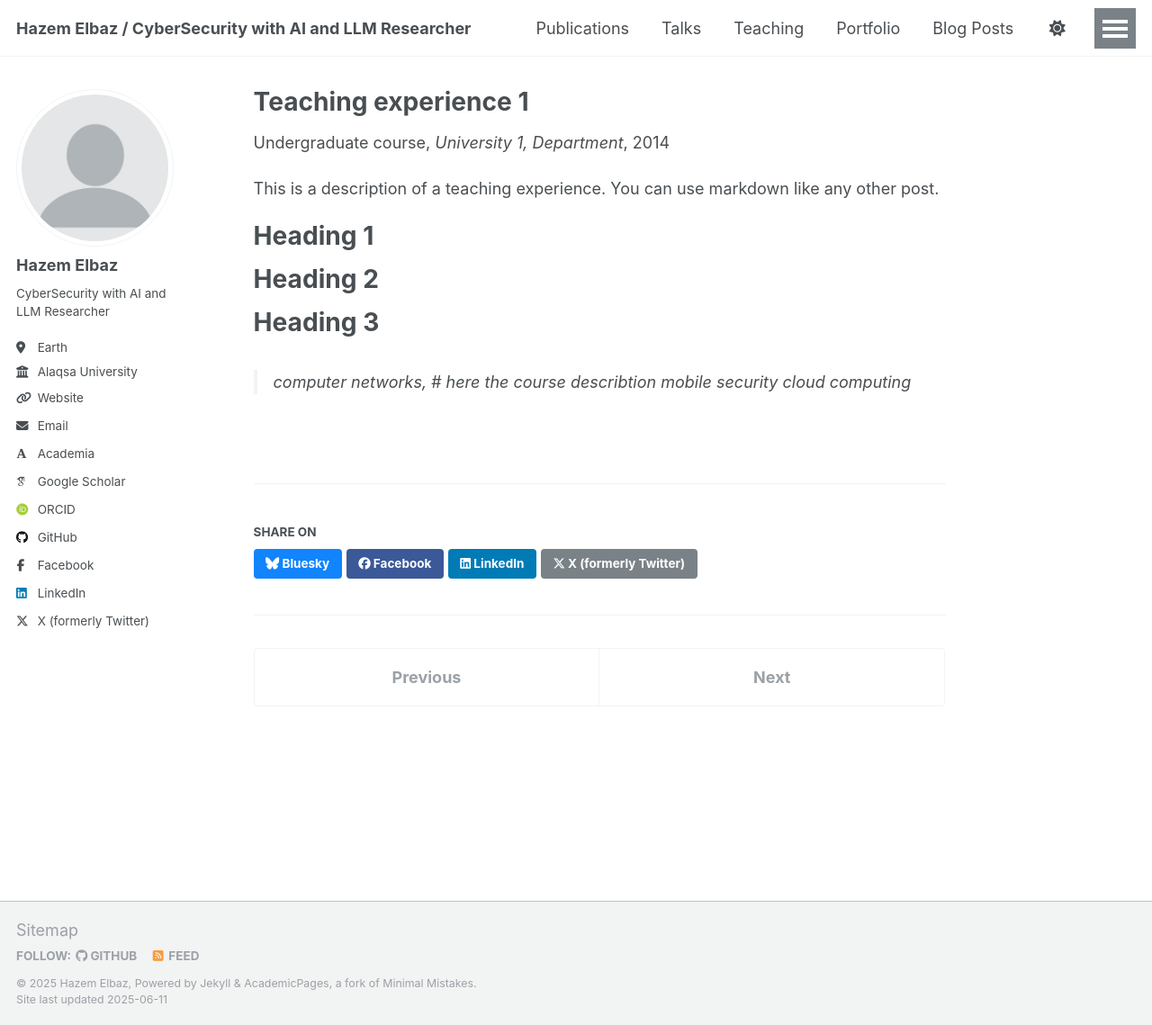
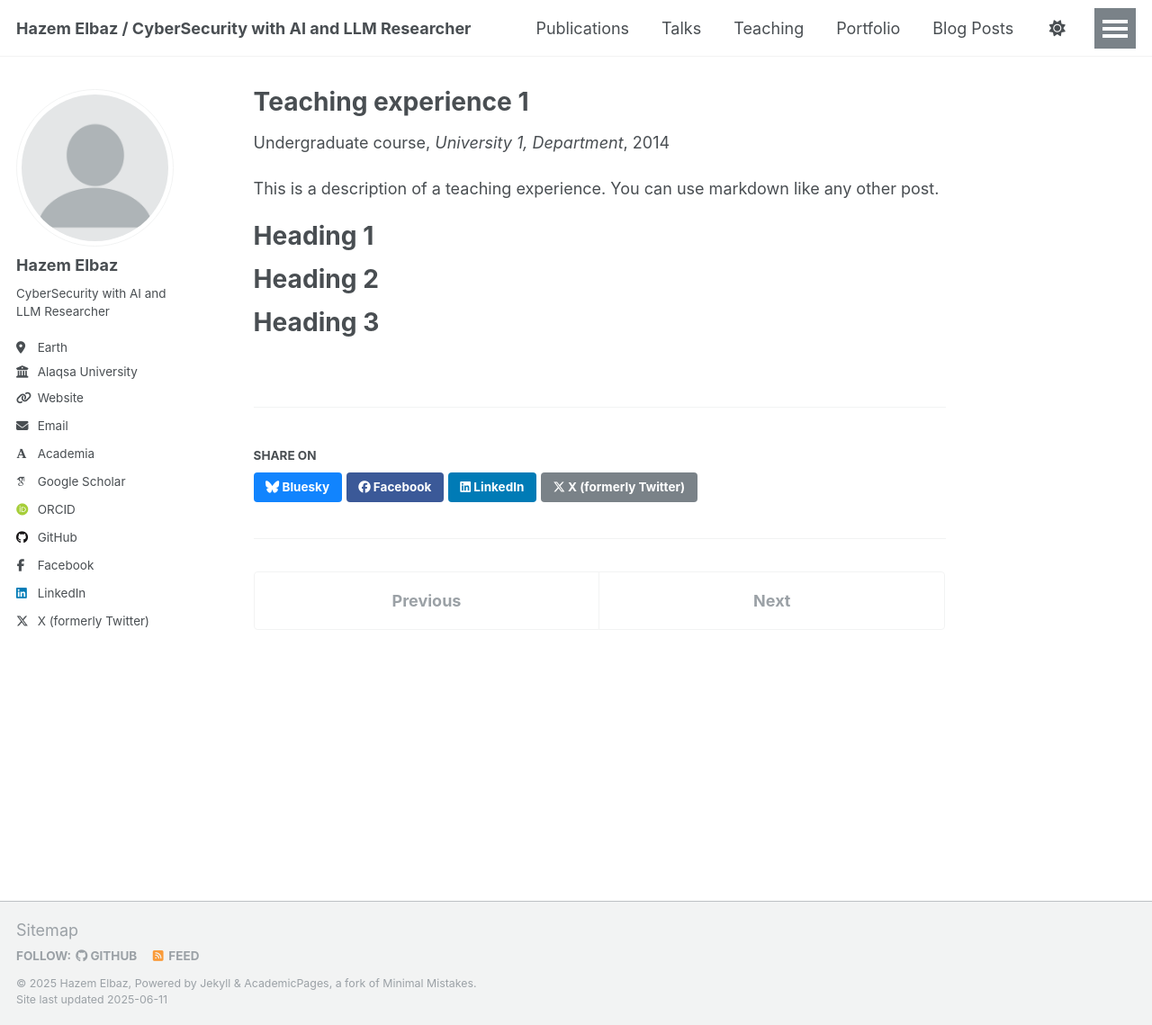
Before and after one commit to elbazhazem/elbazhazem.github.io, a Jekyll site: the page built from _teaching/2014-spring-teaching-1.md, in a window 1280 px wide and 1139 px high. Shown: the whole window at 90% size. Built offline with Jekyll 4.4.1, drawn with Linux system fonts in a browser that asks for light colours; some web fonts are replaced.

Commit message:
remove all modification 2014-spring-teaching-1.md

```diff
--- a/_teaching/2014-spring-teaching-1.md
+++ b/_teaching/2014-spring-teaching-1.md
@@ -18,7 +18,3 @@ Heading 2
 
 Heading 3
 ======
-
-> computer networks, # here the course describtion
-> mobile security
-> cloud computing
```
Also changed, not shown: 1 other file.
